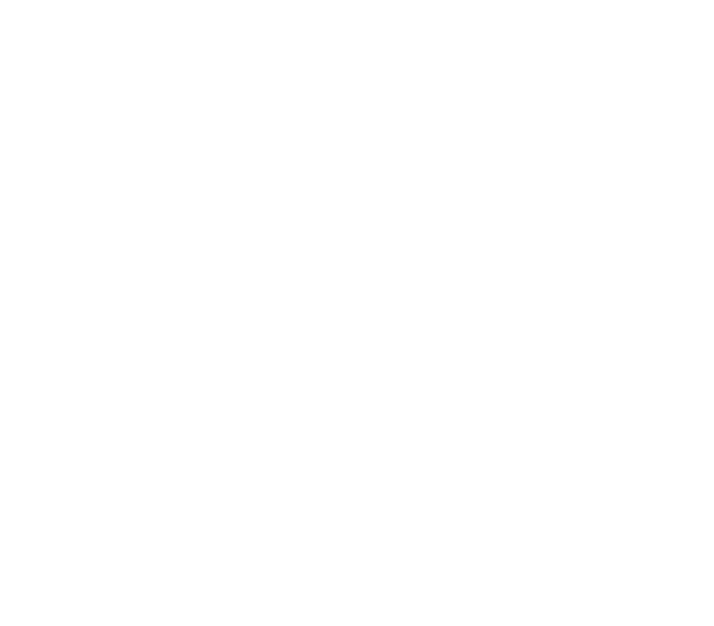
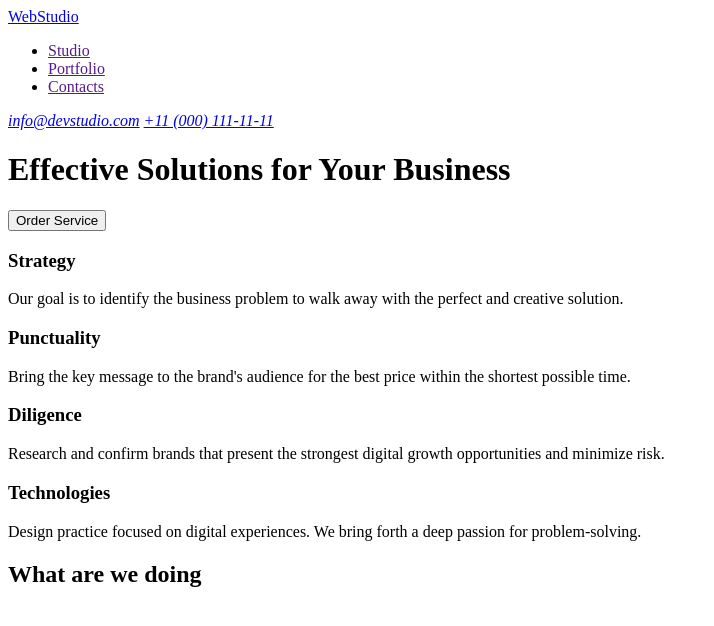
Before and after one commit to NikolayNMD/goit-markup-hw-01, a plain HTML site: page index.html in a window 1280 px wide. Shown: the whole page, without its empty margins (0-714 px from the left). Drawn offline with Linux system fonts and the light colour scheme.

Commit message:
second commit

```diff
--- a/index.html
+++ b/index.html
@@ -6,6 +6,42 @@
     <title>Document</title>
 </head>
 <body>
+  <header>
+    <a href="./index.html">WebStudio</a>
+    <nav>
+        <Ul>
+            <li><a href="">Studio</a></li>
+            <li><a href="">Portfolio</a></li>
+            <li><a href="">Contacts</a></li>
+        </Ul>
+    </nav>
+    <address>
+        <a href="mailto:info@devstudio.com">info@devstudio.com</a>
+        <a href="tel:+11 (000) 111-11-11">+11 (000) 111-11-11</a>
+    </address>
+  </header>
+  <main>
+    <h1>Effective Solutions for Your Business</h1>
+    <button type="button">Order Service</button>
+    <section>
+        <h3>Strategy</h3>
+        <p>Our goal is to identify the business
+        problem to walk away with the perfect and creative solution.</p>
+    </section>
+    <section>
+        <h3>Punctuality</h3>
+        <p>Bring the key message to the brand's audience for the best price within the shortest possible time.</p>
+    </section>
+    <section>
+        <h3>Diligence</h3>
+        <p>Research and confirm brands that present the strongest digital growth opportunities and minimize risk.</p>
+    </section>
+    <section>
+        <h3>Technologies</h3>
+        <p>Design practice focused on digital experiences. We bring forth a deep passion for problem-solving.</p>
+    </section>
+    <h2>What are we doing</h2>
 
+</main>
 </body>
 </html>
```
